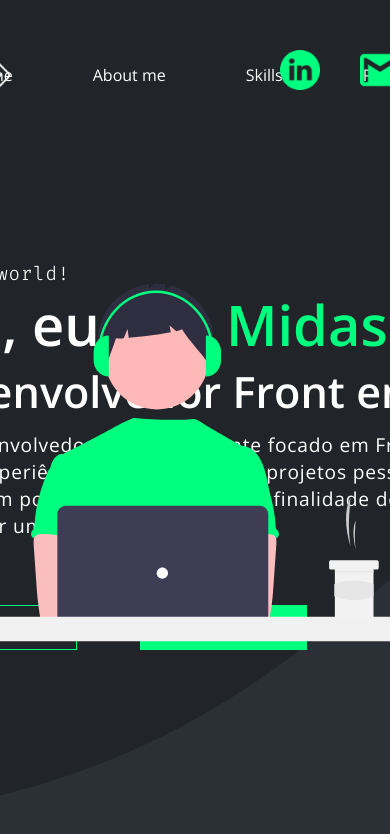
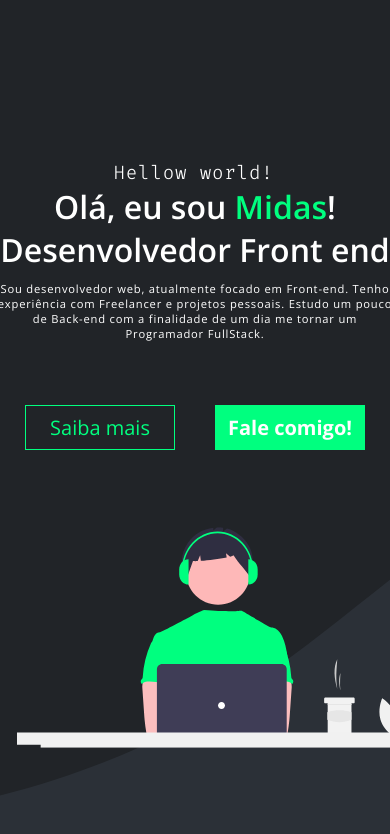
Before and after one commit to midas-codde/portifolio-page, a Vue app: page / in a window 390 px wide. Shown: the top 834 px of the page. Built offline with nearby package versions, Linux system fonts and the light colour scheme.

Commit message:
Responsividade page-home

```diff
--- a/src/App.vue
+++ b/src/App.vue
@@ -29,12 +29,14 @@ import svgHome from './components/vue-design/svgHome.vue'
         </div>
         <h1>Olá, eu sou <span>Midas</span>!</h1>
         <h2>Desenvolvedor Front end</h2>
-        <p>Sou desenvolvedor web, atualmente focado em Front-end.
+        <p class="text-content">Sou desenvolvedor web, atualmente focado em Front-end.
           Tenho experiência com Freelancer e projetos pessoais.
           Estudo um pouco de Back-end com a finalidade de um dia
           me tornar um Programador FullStack.</p>
-        <div class="btn-left">Saiba mais</div>
-        <div class="btn-right">Fale comigo!</div>
+        <div class="btns-row">
+          <div class="btn-left">Saiba mais</div>
+          <div class="btn-right">Fale comigo!</div>
+        </div>
         <svgHome class="svg-home" />
       </div>
     </div>
@@ -42,6 +44,8 @@ import svgHome from './components/vue-design/svgHome.vue'
 </template>
 
 <style lang="scss" scoped>
+// VAR
+
 $color-primary: #212428;
 $color-secondary: #2B3037;
 $main-vue: #00FF7F;
@@ -127,6 +131,13 @@ $main-vue: #00FF7F;
         width: 570px;
       }
 
+      .btns-row {
+        display: flex;
+        flex-direction: row;
+        position: absolute;
+        bottom: 0;
+      }
+
       .btn-left {
         width: 167px;
         height: 45px;
@@ -140,9 +151,8 @@ $main-vue: #00FF7F;
         align-items: center;
         justify-content: center;
         cursor: pointer;
-        position: absolute;
-        bottom: 0;
         transition: all 0.2s;
+        margin-right: 40px;
 
         &:hover {
           box-shadow: inset 0px 0px 15px 1px $main-vue;
@@ -150,8 +160,6 @@ $main-vue: #00FF7F;
       }
 
       .btn-right {
-        position: absolute;
-        bottom: 0;
         left: 230px;
         width: 167px;
         height: 45px;
@@ -190,6 +198,7 @@ $main-vue: #00FF7F;
       align-items: center;
       justify-content: center;
       position: relative;
+
 
       .logo {
         position: absolute;
@@ -249,4 +258,65 @@ $main-vue: #00FF7F;
     }
   }
 }
+
+@media screen and (max-width: 1110px) {
+  .home-content {
+    display: flex;
+    align-items: center;
+    justify-content: center;
+  }
+
+  .svg-home {
+    scale: .8;
+    left: 43%;
+    transform: translate(-50%);
+    top: 550px;
+  }
+
+  p {
+    text-align: center;
+  }
+}
+
+@media screen and (max-width: 940px) {
+
+  .nav-bar {
+    display: none !important;
+  }
+}
+
+@media screen and (max-width: 600px) {
+  .home-content {
+    h1 {
+      font-size: 2rem !important;
+    }
+
+    h2 {
+      font-size: 2rem !important;
+    }
+
+    .text-content {
+      width: 400px !important;
+      font-size: .7rem !important;
+    }
+
+    .btn-left,.btn-right {
+      bottom: 30px !important;
+      width: 150px !important;
+    }
+
+    .btns-row {
+      bottom: 50px !important;
+    }
+
+    .svg-home {
+      width: 500px !important;
+      top: 450px !important;
+    }
+  }
+
+}
+
+
+//===== HOME END =====
 </style>
```
Also changed, not shown: src/assets/icons/fechar.png (added), src/assets/icons/texto.png (added).
